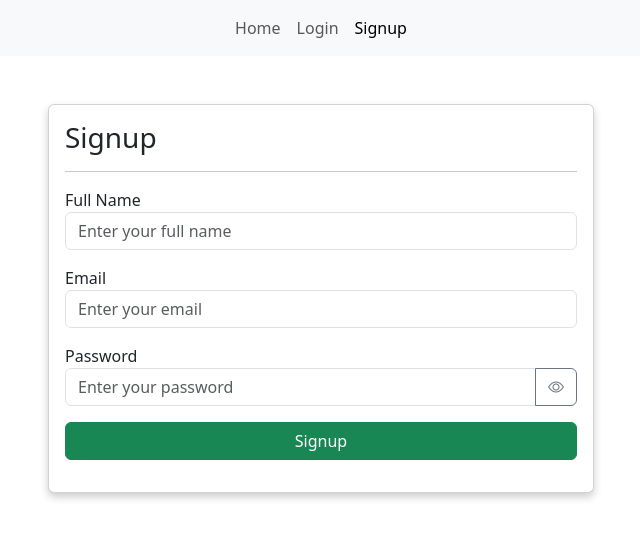
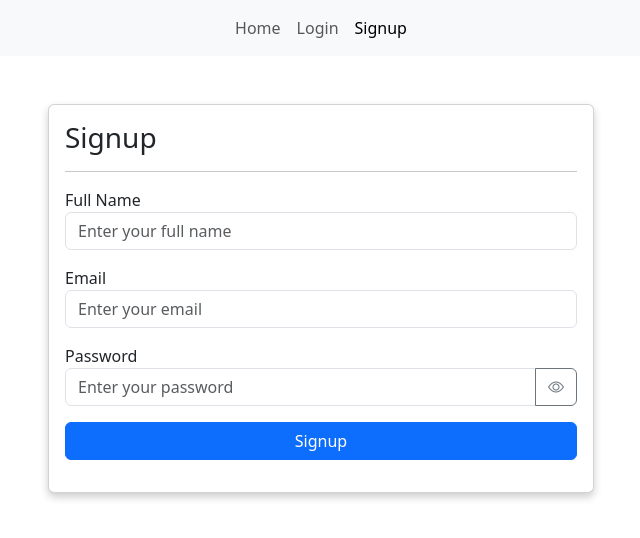
Before and after one commit to vivaanjhaveri/tag-along, a Vue app: page /signup in a window 1280 px wide. Shown: the top 538 px of the page, without its empty margins (319-959 px from the left). Built offline with nearby package versions, Linux system fonts and the light colour scheme.

Commit message:
Fixed button color

```diff
--- a/package.json
+++ b/package.json
@@ -12,6 +12,7 @@
     "bootstrap": "^5.3.3",
     "bootstrap-icons": "^1.11.3",
     "core-js": "^3.8.3",
+    "firebase": "^11.2.0",
     "vue": "^3.2.13",
     "vue-router": "^4.5.0",
     "vuex": "^4.1.0"
--- a/src/views/SignupPage.vue
+++ b/src/views/SignupPage.vue
@@ -67,7 +67,7 @@
               </div>
 
               <div class="my-3">
-                <button type="submit" class="btn btn-success w-100">
+                <button type="submit" class="btn btn-primary w-100">
                   <span>Signup</span>
                 </button>
               </div>
```
Also changed, not shown: 1 other file (tests, documents, lock files or other folders).
